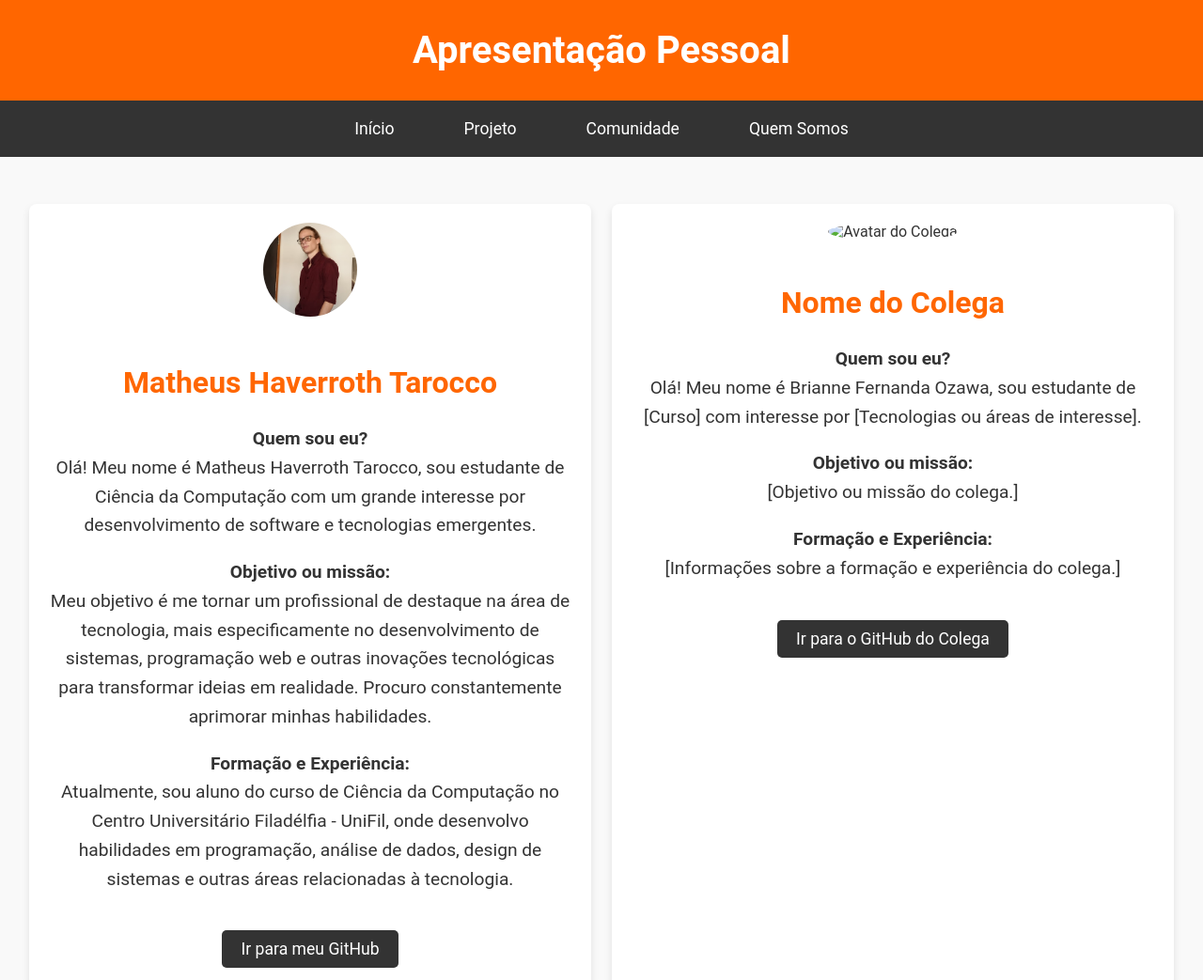
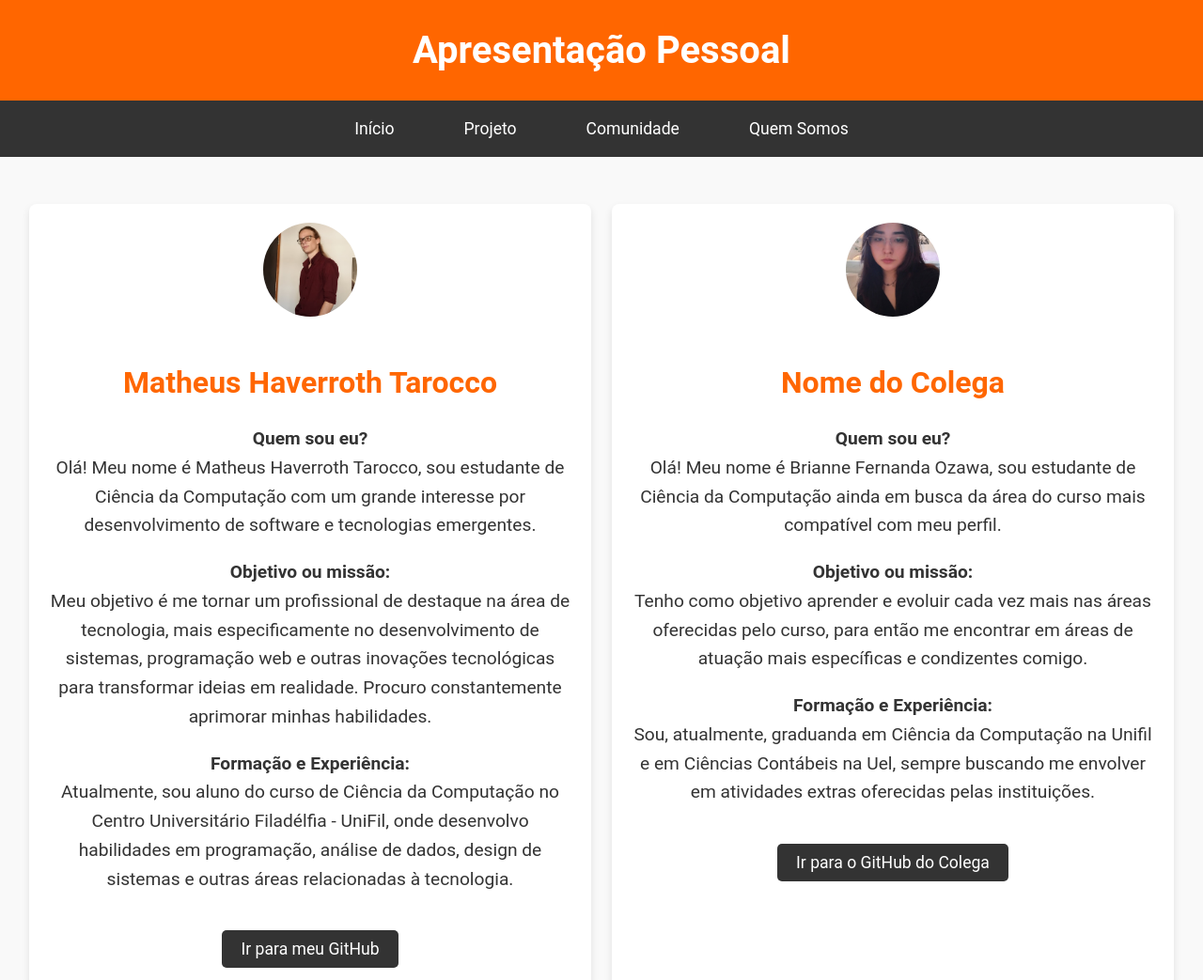
Before and after one commit to MatheusTarocco/Equipe_portifolio, a plain HTML site: page quem somos.html in a window 1280 px wide. Shown: the top 1043 px of the page at 94% size. Drawn offline with Linux system fonts and the light colour scheme.

Commit message:
Update quem somos.html

```diff
--- a/quem somos.html
+++ b/quem somos.html
@@ -37,12 +37,12 @@
 
         <!-- Apresentação do colega -->
         <div class="perfil">
-            <img src="Brianne.jpg" alt="Avatar do Colega" class="avatar">
+            <img src="img\Brianne.jpg" alt="Avatar do Colega" class="avatar">
             <h2>Nome do Colega</h2>
-            <p><strong>Quem sou eu?</strong><br>Olá! Meu nome é  Brianne Fernanda Ozawa, sou estudante de [Curso] com interesse por [Tecnologias ou áreas de interesse].</p>
-            <p><strong>Objetivo ou missão:</strong><br>[Objetivo ou missão do colega.]</p>
-            <p><strong>Formação e Experiência:</strong><br>[Informações sobre a formação e experiência do colega.]</p>
-            <a href="https://github.com/coleaga-github" class="btn-github" target="_blank">Ir para o GitHub do Colega</a>
+            <p><strong>Quem sou eu?</strong><br>Olá! Meu nome é Brianne Fernanda Ozawa, sou estudante de Ciência da Computação ainda em busca da área do curso mais compatível com meu perfil.</p>
+            <p><strong>Objetivo ou missão:</strong><br>Tenho como objetivo aprender e evoluir cada vez mais nas áreas oferecidas pelo curso, para então me encontrar em áreas de atuação mais específicas e condizentes comigo.</p>
+            <p><strong>Formação e Experiência:</strong><br>Sou, atualmente, graduanda em Ciência da Computação na Unifil e em Ciências Contábeis na Uel, sempre buscando me envolver em atividades extras oferecidas pelas instituições.</p>
+            <a href=" https://github.com/briozawa" class="btn-github" target="_blank">Ir para o GitHub do Colega</a>
         </div>
 
     </div>
```
